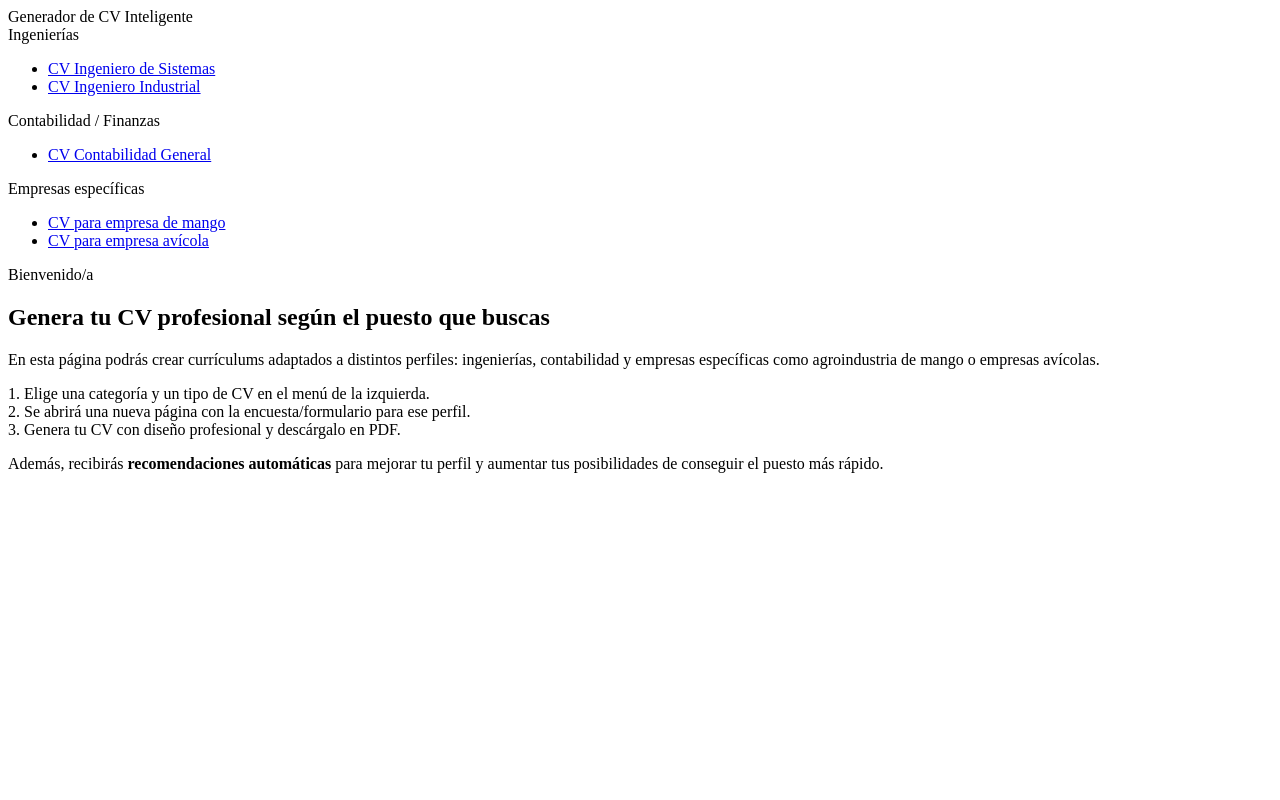
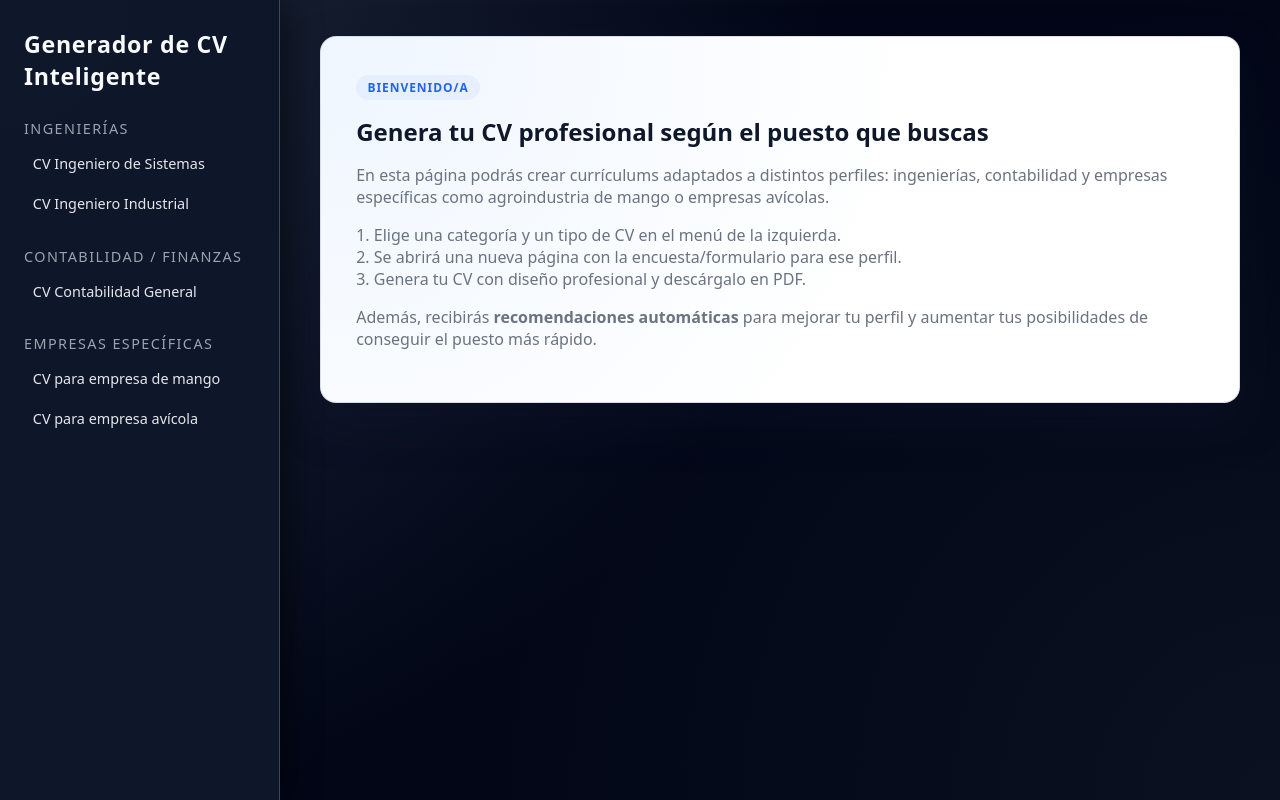
Before and after one commit to Alberth-23/GENERADORPDF, a plain HTML site: page index.html in a window 1280 px wide. Drawn offline with Linux system fonts and the light colour scheme.

Commit message:
mejoras de estilos

```diff
--- a/index.html
+++ b/index.html
@@ -4,7 +4,7 @@
   <meta charset="UTF-8" />
   <title>Generador de CV | Inicio</title>
   <meta name="viewport" content="width=device-width, initial-scale=1.0" />
-  <link rel="stylesheet" href="styles.css">
+  <link rel="stylesheet" href="/styles/index.css">
 </head>
 <body>
 <div class="app-container">
```
